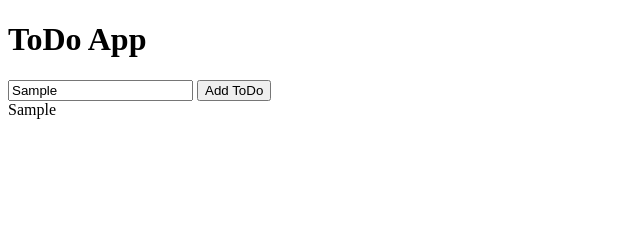
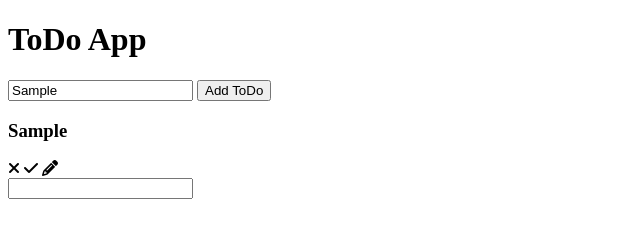
Before and after one commit to CmCarti/ToDoApp, a plain HTML site: page app/index.html in a window 1280 px wide. Both pictures are taken after typing "Sample" into the empty fields and a click on the input "Add ToDo". Shown: the whole page, without its empty margins (0-640 px from the left). Drawn offline with Linux system fonts and the light colour scheme; a web font is replaced by a local one.

Commit message:
App is actually starting to come together

```diff
--- a/app/app.js
+++ b/app/app.js
@@ -16,16 +16,30 @@ function addTodo(todoObject) {
   renderTodos(toDoList);
 }
 function removeTodo(todo) {
-  // 1. pop todo
+  // 1. slice todo
+  toDoList.splice(todo,1);
+  renderTodos(toDoList);
   // 2. render todos
 }
-
+function editTodo(todo, barClass){
+  const editBar = document.querySelector(`#${barClass}`);
+  toDoList[todo] = editBar.value;
+  renderTodos(toDoList);
+}
 function renderTodos(toDoList) {
    // 1. render the todos to the screen
    const canvas = document.querySelector('.todo__canvas--js');
    canvas.innerHTML = '';
-   toDoList.forEach(item => {
-     canvas.innerHTML += `<div class="todo__item--js">${item}</div>`;
+   toDoList.forEach((item, index) => {
+     canvas.innerHTML += `<div class="todo__item--js">
+     <h3 class="todo__name">${item}</h3>
+     <i class="todo__remove--js fa fa-times" onclick="removeTodo(${index})"></i>
+     <i class="todo__complete--js fa fa-check"></i>
+     <i class="todo__edit--js fa fa-pencil"></i>
+     <form onsubmit="editTodo(${index},'todo__edit-${index}')">
+       <input id="todo__edit-${index}">
+     </form>
+   </div>`;
    });
    // 2. Give the todos event listeners
 }
--- a/app/index.html
+++ b/app/index.html
@@ -26,6 +26,8 @@
         </div>
       </div>
     </div>
+    <!-- Load that Font Awesome goodness -->
+    <script src="https://use.fontawesome.com/cdde8b3a0f.js"></script>
     <!-- This is the app -->
     <script src="app.js"></script>
   </body>
```
